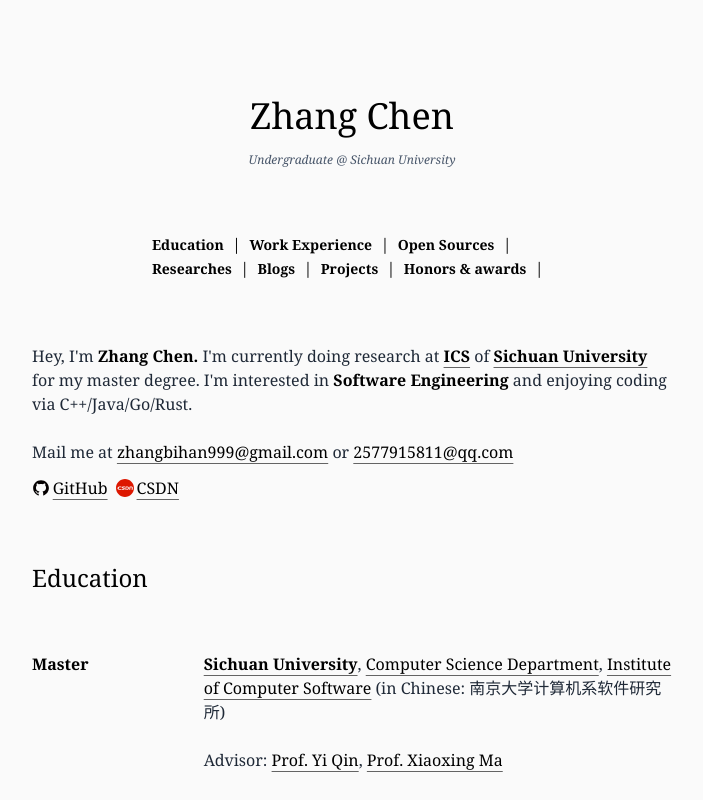
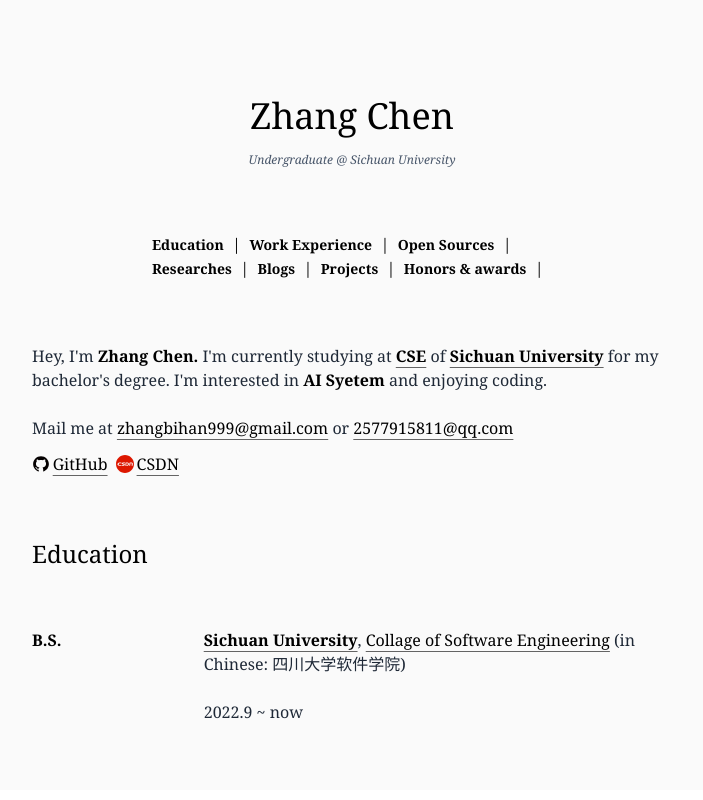
Before and after one commit to zhangbihan999/zhangbihan999.github.io, a Next.js app: page / in a window 1280 px wide. Shown: the top 800 px of the page, without its empty margins (288-991 px from the left). Built offline with nearby package versions, Linux system fonts and the light colour scheme.

Commit message:
update personal info

```diff
--- a/app/page.tsx
+++ b/app/page.tsx
@@ -49,18 +49,17 @@ export default function Home() {
           <div className={'h-16'}></div>
 
           <div>
-            <Paragraph>Hey, I&apos;m <Bold>Zhang Chen. </Bold> I&apos;m currently doing research
+            <Paragraph>Hey, I&apos;m <Bold>Zhang Chen. </Bold> I&apos;m currently studying
               at <UrlLink
-                url={"https://ics.nju.edu.cn/"}>ICS</UrlLink> of <UrlLink
-                  url={"https://www.nju.edu.cn/index.htm"}>Sichuan University</UrlLink> for my master degree.
-              I&apos;m interested in <Bold>Software Engineering</Bold> and enjoying coding via
-              C++/Java/Go/Rust.</Paragraph>
+                url={"https://sw.scu.edu.cn/"}>CSE</UrlLink> of <UrlLink
+                  url={"https://www.scu.edu.cn/index.htm"}>Sichuan University</UrlLink> for my bachelor's degree.
+              I&apos;m interested in <Bold>AI Syetem</Bold> and enjoying coding.</Paragraph>
 
             <br />
 
-            <Paragraph>Mail me at <UrlLink url={"zhaoqi.tong@outlook.com"}
+            <Paragraph>Mail me at <UrlLink url={"zhangbihan999@gmail.com"}
               bold={false}>zhangbihan999@gmail.com</UrlLink> or <UrlLink
-                url={"tzq0301@gmail.com"} bold={false}>2577915811@qq.com</UrlLink></Paragraph>
+                url={"2577915811@qq.com"} bold={false}>2577915811@qq.com</UrlLink></Paragraph>
 
             <div className={'h-3'}></div>
 
@@ -69,8 +68,7 @@ export default function Home() {
                 <InlineIcon src={"/icon/github.svg"} text={"GitHub"} />
               </UrlLink>
               &nbsp;&nbsp;
-              {/* 这个地址要改 */}
-              <UrlLink url={'https://blog.csdn.net/m0_46261993'} bold={false}>
+              <UrlLink url={'https://blog.csdn.net/m0_73615873'} bold={false}>
                 <InlineIcon src={"/icon/csdn.svg"} text={"CSDN"} />
               </UrlLink>
             </Paragraph>
@@ -87,31 +85,6 @@ export default function Home() {
               <TableRow
                 left={
                   <div>
-                    <Bold>Master</Bold>
-                  </div>
-                }
-                right={
-                  <div>
-                    <div>
-                      <UrlLink url={'https://www.nju.edu.cn/index.htm'}>Sichuan
-                        University</UrlLink>,&nbsp;
-                      <UrlLink url={'https://cs.nju.edu.cn/main.htm'} bold={false}>Computer Science
-                        Department</UrlLink>,&nbsp;
-                      <UrlLink url={'https://ics.nju.edu.cn/'} bold={false}>Institute of Computer
-                        Software</UrlLink>&nbsp;(in Chinese: 南京大学计算机系软件研究所)
-                    </div>
-                    <br />
-                    <div>Advisor: <UrlLink url={'https://yiqinnju.github.io/'} bold={false}>Prof. Yi
-                      Qin</UrlLink>,&nbsp;<UrlLink
-                        url={'https://ics.nju.edu.cn/people/xiaoxingma/index.html'} bold={false}>Prof.
-                        Xiaoxing Ma</UrlLink></div>
-                    <br />
-                    2023.9 ~ now
-                  </div>
-                } />
-              <TableRow
-                left={
-                  <div>
                     <Bold>B.S.</Bold>
                   </div>
                 }
@@ -123,7 +96,7 @@ export default function Home() {
                         Engineering</UrlLink>&nbsp;(in Chinese: 四川大学软件学院)
                     </div>
                     <br />
-                    2019.9 ~ 2023.6
+                    2022.9 ~ now
                   </div>
                 } />
             </Table>
```
